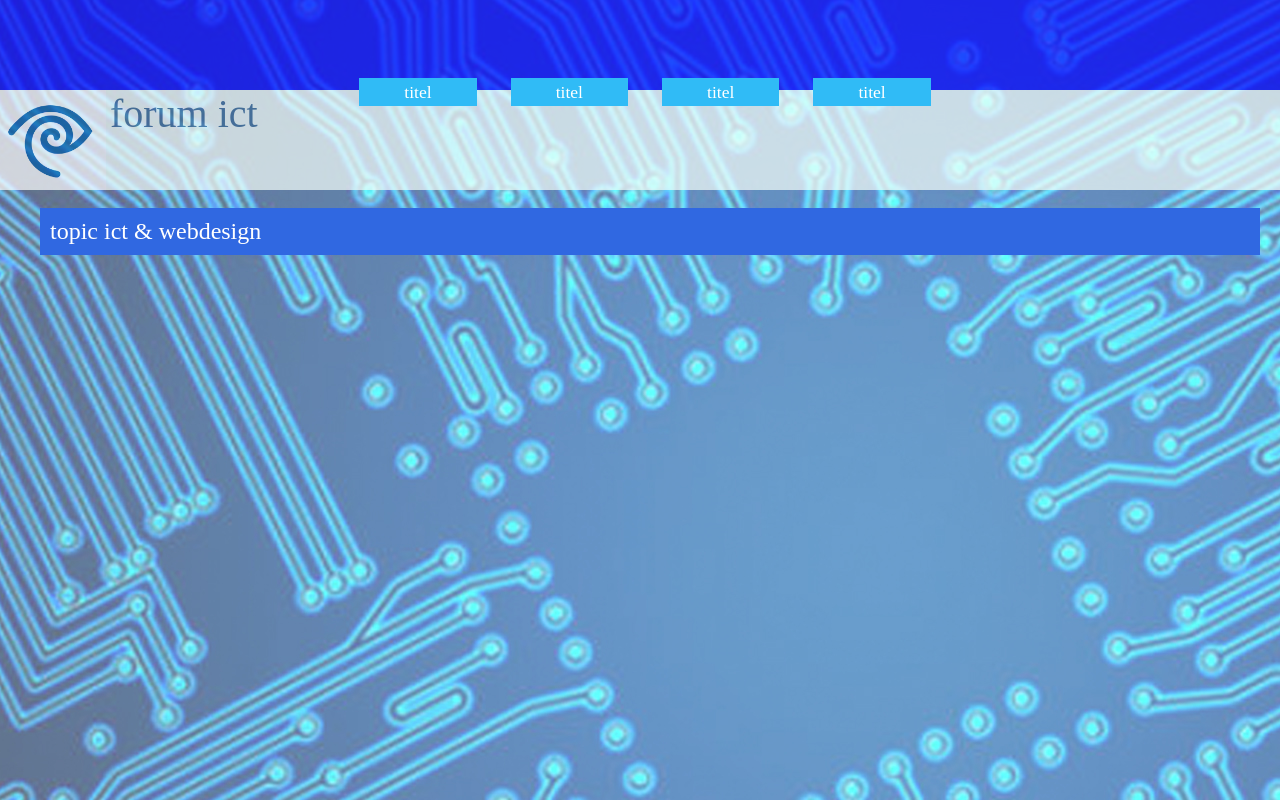
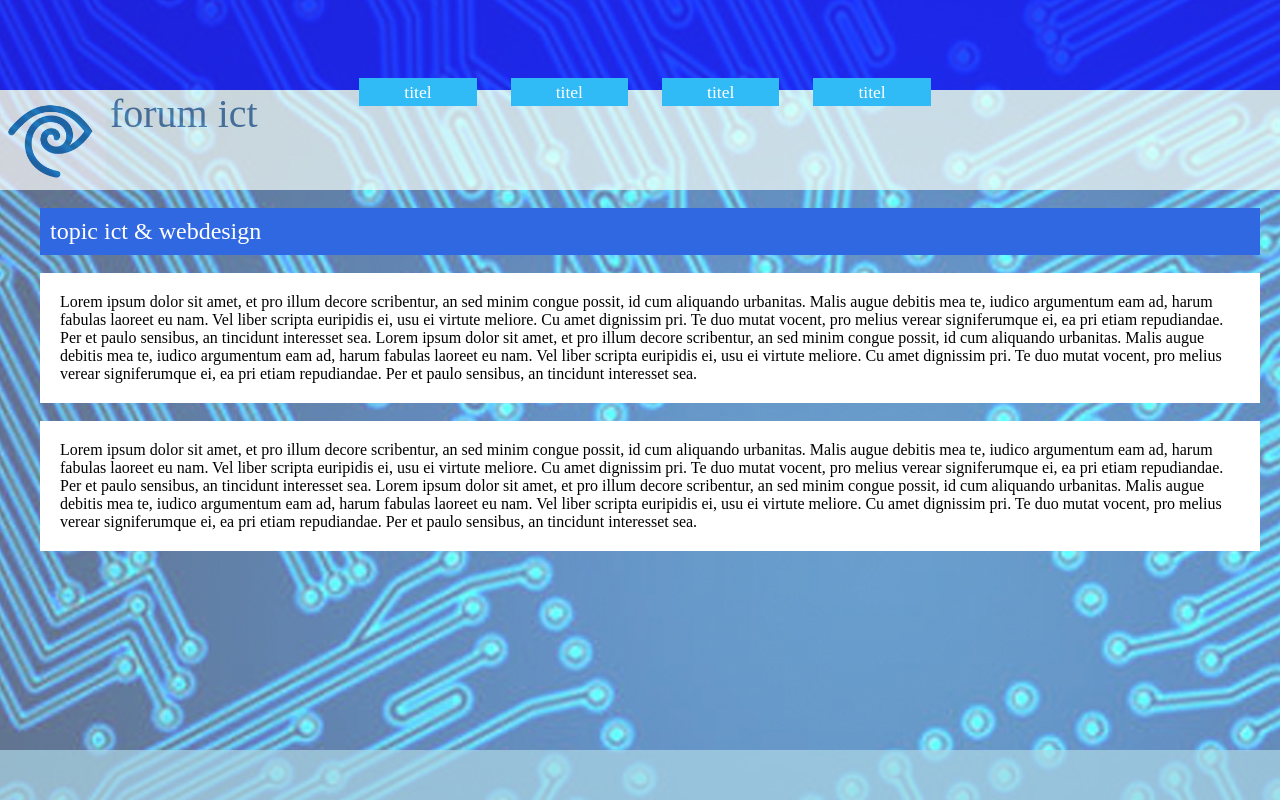
Before and after one commit to JesperBorst/DG1, a PHP site: page / in a window 1280 px wide. Run offline with PHP 8.4, Linux system fonts and the light colour scheme.

Commit message:
Paragraven en Footer

```diff
--- a/index.php
+++ b/index.php
@@ -31,10 +31,49 @@
     <div class="titel2">
       <p> topic ict & webdesign </p>
     </div>
+    <br>
 
     <div class="paragraph">
-      <p> </p>
+      <p> Lorem ipsum dolor sit amet, et pro illum decore scribentur,
+        an sed minim congue possit, id cum aliquando urbanitas.
+        Malis augue debitis mea te, iudico argumentum eam ad,
+        harum fabulas laoreet eu nam.
+        Vel liber scripta euripidis ei,
+        usu ei virtute meliore. Cu amet dignissim pri.
+        Te duo mutat vocent, pro melius verear signiferumque ei,
+        ea pri etiam repudiandae. Per et paulo sensibus,
+        an tincidunt interesset sea. Lorem ipsum dolor sit amet, et pro illum decore scribentur,
+          an sed minim congue possit, id cum aliquando urbanitas.
+          Malis augue debitis mea te, iudico argumentum eam ad,
+          harum fabulas laoreet eu nam.
+          Vel liber scripta euripidis ei,
+          usu ei virtute meliore. Cu amet dignissim pri.
+          Te duo mutat vocent, pro melius verear signiferumque ei,
+          ea pri etiam repudiandae. Per et paulo sensibus,
+          an tincidunt interesset sea.</p>
     </div>
+    <br>
+
+    <div class="paragraph">
+      <p> Lorem ipsum dolor sit amet, et pro illum decore scribentur,
+        an sed minim congue possit, id cum aliquando urbanitas.
+        Malis augue debitis mea te, iudico argumentum eam ad,
+        harum fabulas laoreet eu nam.
+        Vel liber scripta euripidis ei,
+        usu ei virtute meliore. Cu amet dignissim pri.
+        Te duo mutat vocent, pro melius verear signiferumque ei,
+        ea pri etiam repudiandae. Per et paulo sensibus,
+        an tincidunt interesset sea. Lorem ipsum dolor sit amet, et pro illum decore scribentur,
+          an sed minim congue possit, id cum aliquando urbanitas.
+          Malis augue debitis mea te, iudico argumentum eam ad,
+          harum fabulas laoreet eu nam.
+          Vel liber scripta euripidis ei,
+          usu ei virtute meliore. Cu amet dignissim pri.
+          Te duo mutat vocent, pro melius verear signiferumque ei,
+          ea pri etiam repudiandae. Per et paulo sensibus,
+          an tincidunt interesset sea.</p>
+    </div>
+    <br>
 
     <div id="footer">
     </div>
--- a/master.css
+++ b/master.css
@@ -1,6 +1,12 @@
 body {
   background-image: url("achtergrond_forum.jpg");
 }
+
+* {
+  margin: 0;
+}
+
+/*----------------------------------------------------------------------------*/
 
 #header {
   background-color: blue;
@@ -9,6 +15,7 @@ body {
 }
 
 /* -------------------------------------------------------------------------- */
+
 .navbar {
   margin-top: -8px;
   position: relative;
@@ -61,6 +68,7 @@ body {
 }
 
 /* ----------------------------------------------------------------------- */
+
 .titel2 p {
   background-color: #3068E1;
   font-size: 1.5em;
@@ -70,6 +78,21 @@ body {
   margin-right: 20px;
 }
 
-* {
-  margin: 0;
+/*----------------------------------------------------------------------------*/
+
+.paragraph {
+  background-color: white;
+  margin-left: 40px;
+  margin-right: 20px;
+  padding: 20px;
 }
+/* -------------------------------------------------------------------------- */
+
+#footer {
+  position: fixed;
+  background-color: lightblue;
+  opacity: 0.7;
+  width: 100%;
+  bottom: 0;
+  height: 50px;
+}
```
